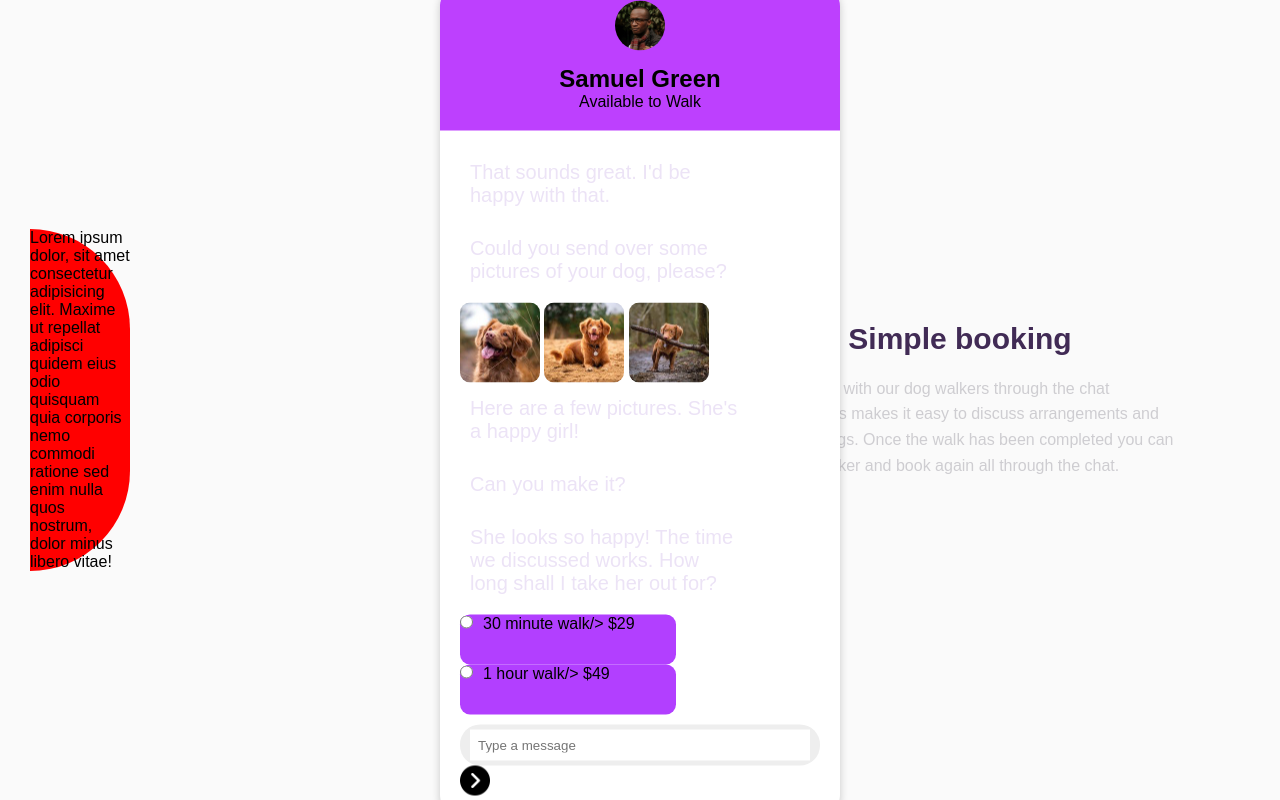
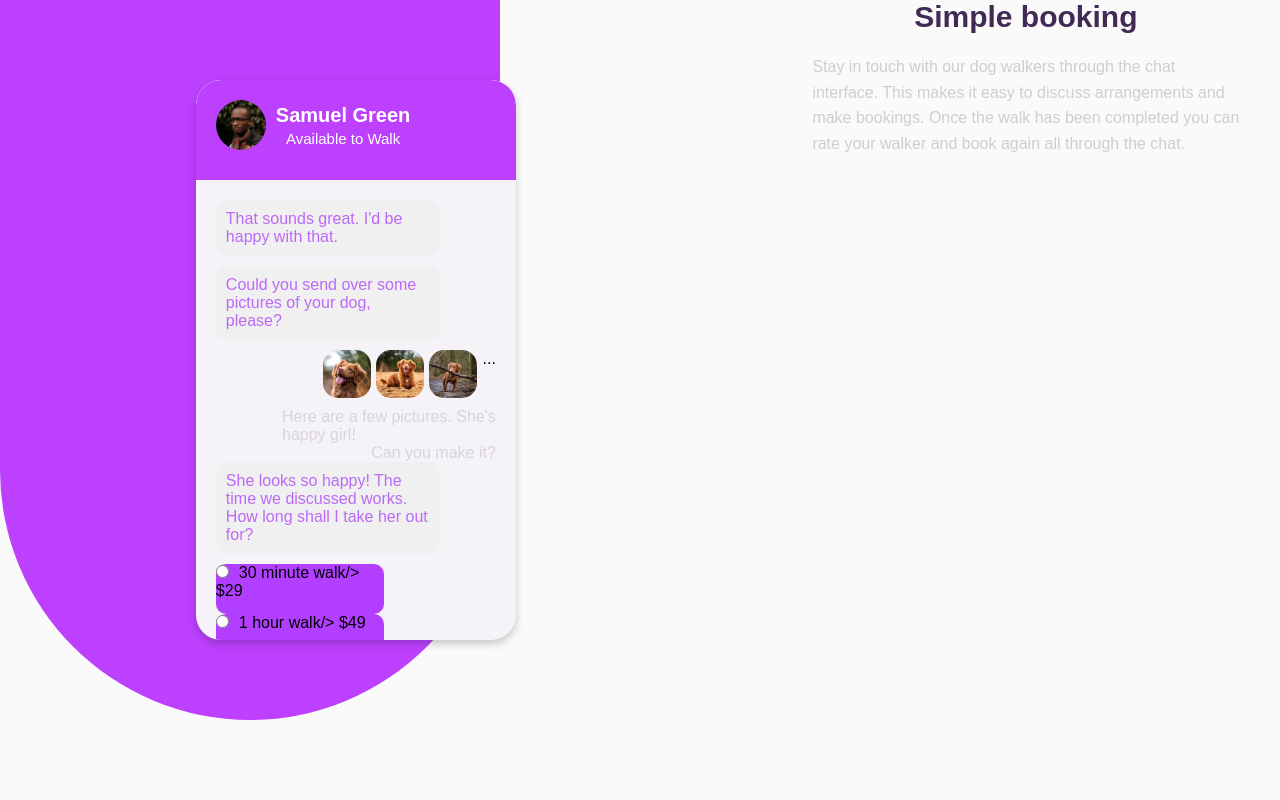
Before and after one commit to EmmanuelKeziah/CHAT-BOOKING-APP, a plain HTML site: page index.html in a window 1280 px wide. Drawn offline with Linux system fonts and the light colour scheme.

Commit message:
Fix alignment issues and clean up CSS

```diff
--- a/index.html
+++ b/index.html
@@ -9,12 +9,14 @@
 <body>
     <div class="mainContainer">
         <div class="parentContainer">
-            <div class="sideBar">Lorem ipsum dolor, sit amet consectetur adipisicing elit. Maxime ut repellat adipisci quidem eius odio quisquam quia corporis nemo commodi ratione sed enim nulla quos nostrum, dolor minus libero vitae!</div>
+            <div class="sideBar"></div>
             <div class="chatApp">
                 <div class="header">
                     <img src="./Assets/Images/avatar.jpg" alt="Avatar-photo">
+                    <div class="smallHeader">
                         <h2>Samuel Green</h2>
                         <p>Available to Walk</p>
+                    </div>
                 </div>
 
                 <div class="chatBody">
@@ -24,14 +26,16 @@
                     </div>
 
                     <div class="chatTwo">
+                        <div class="chat2">
                             <div class="imgFlex">
                                 <img src="./Assets/Images/dog-image-1.jpg"  alt="dog-1">
                                 <img src="./Assets/Images/dog-image-2.jpg" alt="dog-2">
-                            <img src="./Assets/Images/dog-image-3.jpg" alt="dog-3">
+                                <img src="./Assets/Images/dog-image-3.jpg" alt="dog-3">...
                             </div>
                             <div class="responseOne">
-                            <p>Here are a few pictures. She's a happy girl!</p>
+                                <p>Here are a few pictures. She's <br> happy girl!</p>
                                 <p>Can you make it?</p>
+                            </div>
                         </div>
 
                         <div class="chatTwo">
--- a/styles.css
+++ b/styles.css
@@ -12,28 +12,31 @@ body, html{
 
 .mainContainer{
     display: flex;
-    align-items: center;
+    justify-content: center;
     background-color: rgba(250,250,250,255);
     min-height: 100vh;
     width: 100%;
     position: relative;
-    padding: 30px;
     gap: 60px;
     overflow: hidden;
 }
 
 .parentContainer{
     justify-content: space-between;
-    width: 50%;
+    width: 70%;
+    height: 80%;
+    position: relative;
 
 }
 
 .sideBar{
-    width: 100px;
-    height: 70%;
-    background-color: red;
-    border-top-right-radius:100px;
-    border-bottom-right-radius: 100px;
+    width: 500px;
+    height: 90vh;
+    background-color: rgba(189,64,254,255);
+    padding: 0;
+    border-bottom-left-radius: 500px;
+    border-bottom-right-radius: 500px;
+    position: relative;
 }
 
 .rightSide{
@@ -46,17 +49,19 @@ body, html{
     position: absolute;
     left: 50%;
     top: 50%;
-    width: 25rem;
+    width: 20rem;
+    height: 70vh;
     transform: translate(-50%, -50%);
-    background-color: white;
+    background-color: #F5F3F8;
     border-radius: 25px;
     overflow: hidden;
     box-shadow: 0 4px 8px rgba(0, 0, 0, 0.2);
 }
 
 .header{
+    display: flex;
     background-color: rgba(189,64,254,255);
-    color: black;
+    color: white;
     padding: 20px;
     border-top-left-radius: 25px;
     border-top-right-radius: 25px;
@@ -68,29 +73,65 @@ body, html{
         border-radius: 50%;
         margin-bottom: 10px;
     }
+
+    h2{
+        font-size: 20px;
+        margin-left: 10px;
+        font-weight: 600;
+        line-height: 1.5;
+    }
+
+    p{
+        font-size: 15px;
+        margin-left: 10px;
+        font-weight: 400;
+
+    }
 }
 
 .chatBody{
     padding: 20px;
 }
 
-.chatOne p, .responseOne p, .chatTwo > p {
-    /* background: #f0f0f0; */
-    color: rgba(236,227,246,255);
+.chat2{
+    display: flex;
+    flex-direction: column;
+
+}
+
+.responseOne{
+    display: flex;
+    flex-direction: column;
+    align-items: flex-end;
+
+    p{
+    color: #D8D3DC;
+    justify-content: flex-end;
+    }
+}
+
+.chatOne p, .chatTwo > p {
+    background-color: #f0f0f0;
+    color: rgb(188, 105, 247);
     padding: 10px;
     margin-bottom: 10px;
     border-radius: 10px;
     max-width: 80%;
-    font-size: 20px;
+    font-size: 16px;
 }
 
-.imgFlex img{
-    /* display: flex;
-    justify-content: flex-end; */
-    width: 5rem;
-    height: 5rem;
-    border-radius: 10px;
-    object-fit: cover;
+.imgFlex {
+    display: flex;
+    justify-content: flex-end;
+    gap: 5px;
+    margin-bottom: 10px;
+
+    img{
+        width: 3rem;
+        height: 3rem;
+        border-radius: 15px;
+        object-fit: cover;
+    }
 
 }
 
@@ -108,7 +149,6 @@ body, html{
 
 .placeholder input[type="text"] {
     border: none;
-    /* background: transparent; */
     outline: none;
     flex: 1;
     padding: 8px;
```
Lines whose indentation alone changed are shown as unchanged.
